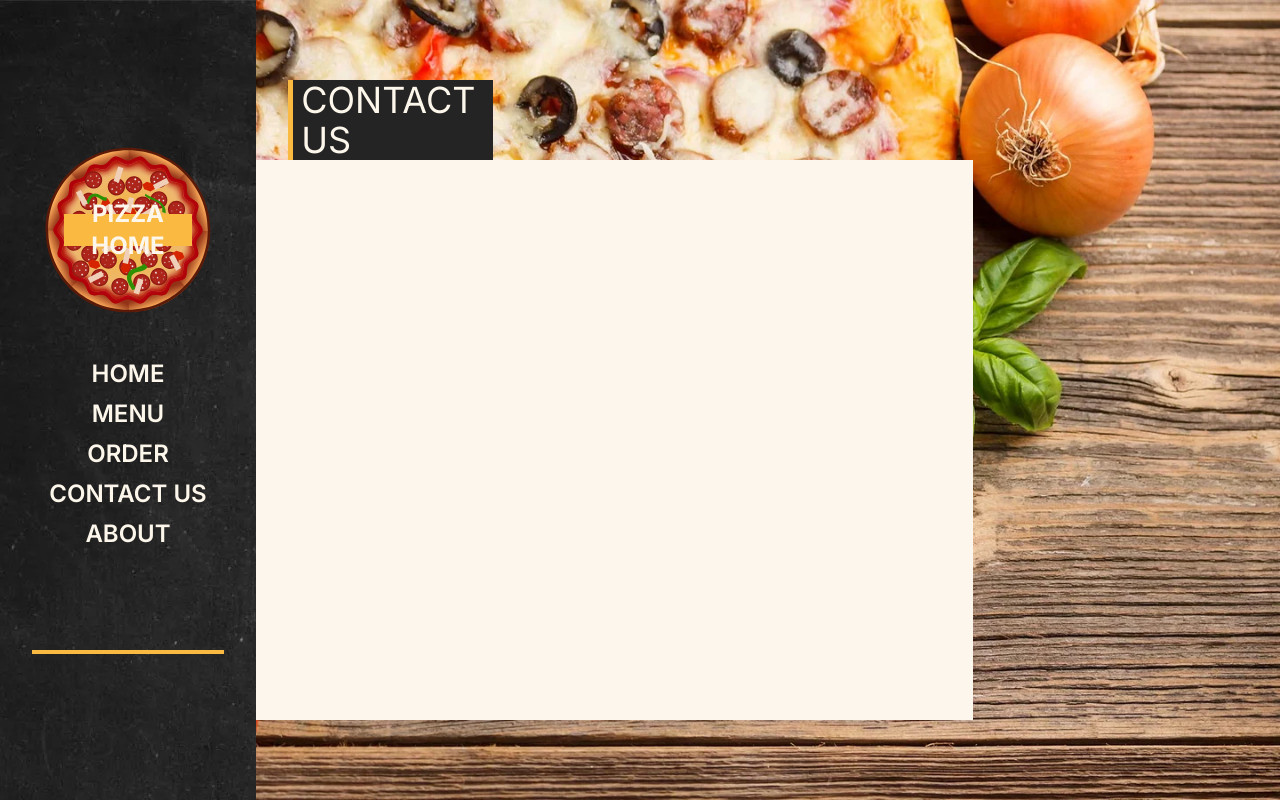
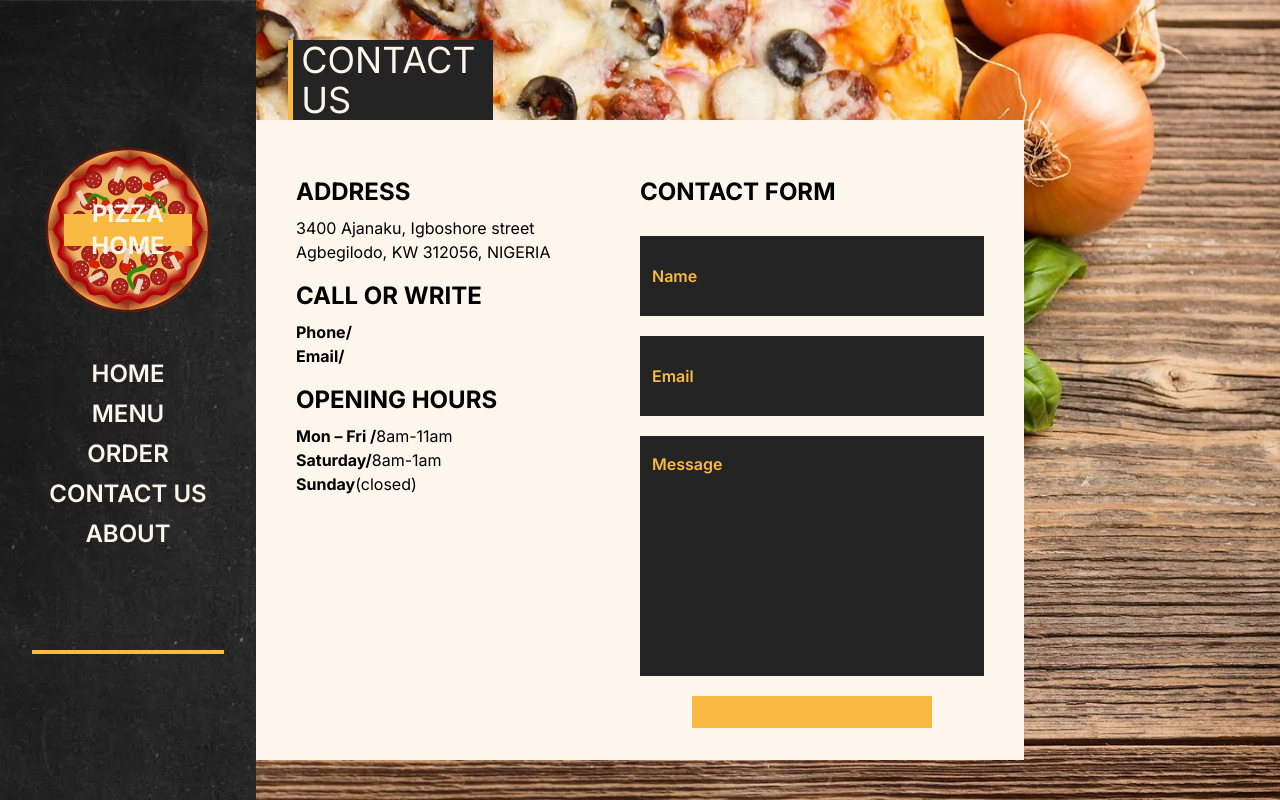
Before and after one commit to RrLSn/Pizza_Web, a Next.js app: page /Contact in a window 1280 px wide. Built offline with nearby package versions, Linux system fonts and the light colour scheme.

Commit message:
redesign

```diff
--- a/src/app/Contact/page.jsx
+++ b/src/app/Contact/page.jsx
@@ -9,12 +9,56 @@ const page = () => {
         <h1>CONTACT US</h1>
       </div>
       <main className={styles.main}>
-        <div>
-          <div></div>
-          <div></div>
-          <div></div>
+        <div className="flex flex-col gap-y-4">
+          <div>
+            <h1>ADDRESS</h1>
+            <p>3400 Ajanaku, Igboshore street</p>
+            <p>Agbegilodo, KW 312056, NIGERIA</p>
+          </div>
+          <div>
+            <h1>CALL OR WRITE</h1>
+            <span className={styles.opnTime}>
+              <h2>Phone/</h2>
+              <p></p>
+            </span>
+            <span className={styles.opnTime}>
+              <h2>Email/</h2>
+              <p></p>
+            </span>
+          </div>
+          <div>
+            <h1>OPENING HOURS</h1>
+            <span className={styles.opnTime}>
+              <h2>Mon – Fri /</h2>
+              <p>8am-11am</p>
+            </span>
+            <span className={styles.opnTime}>
+              <h2>Saturday/</h2>
+              <p>8am-1am</p>
+            </span>
+            <span className={styles.opnTime}>
+              <h2>Sunday</h2>
+              <p> (closed)</p>
+            </span>
+          </div>
         </div>
-        <div className={styles.contactInfo}></div>
+        <div className={styles.contactInfo}>
+          <h1>CONTACT FORM</h1>
+          <div className={styles.form}>
+            <input placeholder="Name"></input>
+            <input placeholder="Email"></input>
+            <textarea
+              name=""
+              id=""
+              cols="30"
+              rows="10"
+              placeholder="Message"
+            ></textarea>
+          </div>
+          <div className={styles.button}>
+            <button></button>
+          </div>
+        </div>
       </main>
     </div>
   );
--- a/src/styles/Conatact.module.css
+++ b/src/styles/Conatact.module.css
@@ -10,5 +10,41 @@
 }
 
 .main {
-  @apply w-[70%] h-[70%] bg-[#fcf6ec];
+  @apply w-[60vw] h-[80%] bg-[#fcf6ec] flex justify-between py-14 px-10 overflow-y-scroll;
 }
+
+.main h1 {
+  @apply font-bold text-2xl mb-2;
+}
+
+.opnTime {
+  @apply flex;
+}
+
+.opnTime h2 {
+  @apply font-bold;
+}
+
+.contactInfo {
+  @apply w-[50%] h-[max-content];
+}
+
+.form {
+  @apply w-[100%] h-[60vh] flex flex-col justify-between py-5;
+}
+
+.form input {
+  @apply w-[100%] text-[#ffffff] font-semibold border-none outline-none bg-[#242424] h-[5rem] placeholder:text-[#fab940] px-3;
+}
+
+.form textarea {
+  @apply h-[30vh] w-[100%] placeholder:text-[#fab940] px-3 text-[#ffffff] font-semibold border-none outline-none bg-[#242424] py-4 resize-none;
+}
+
+.button {
+  @apply w-[100%] h-[5rem] flex justify-center;
+}
+
+.button button {
+  @apply w-[30vh] h-[4vh] bg-[#fab940];
+}
```
